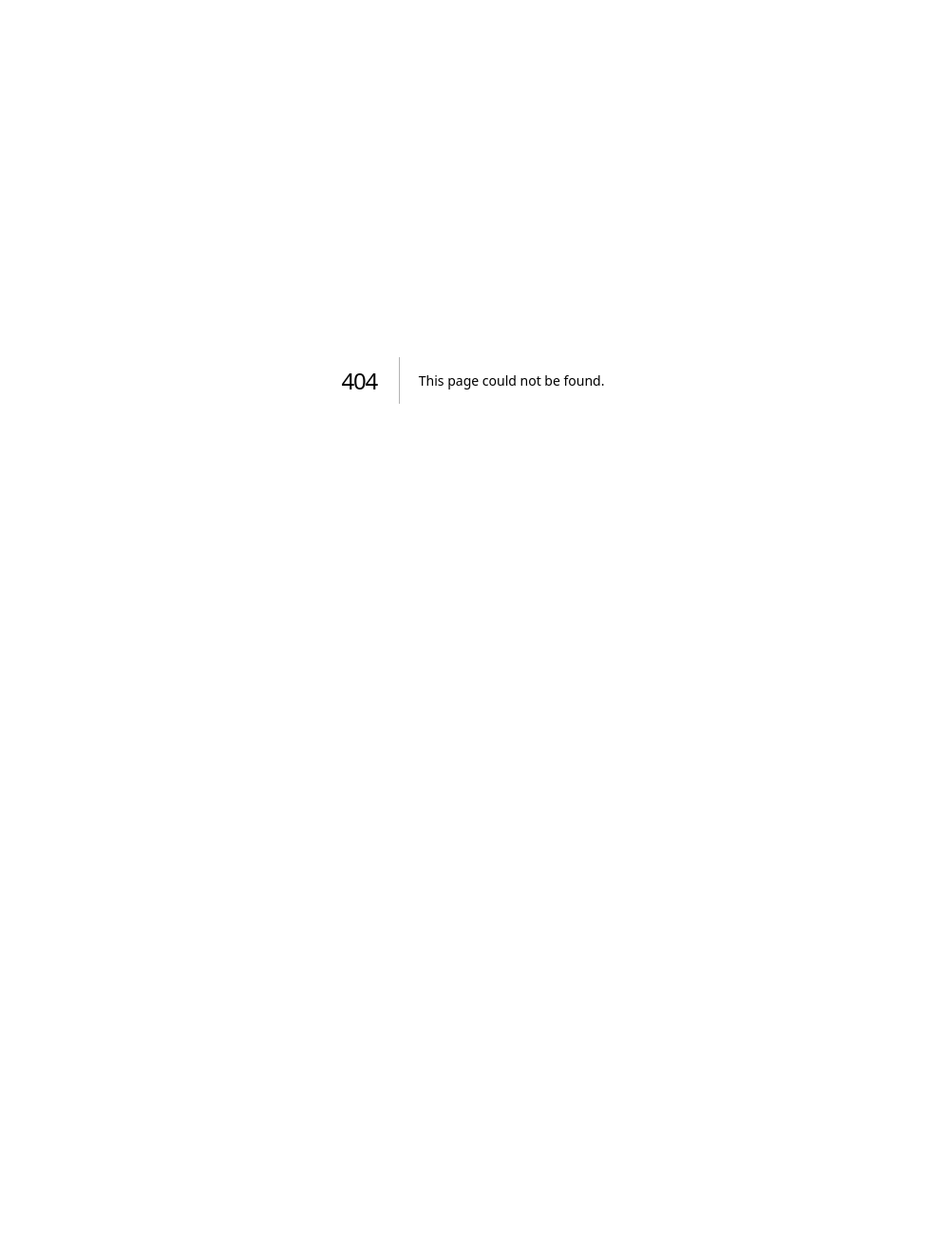
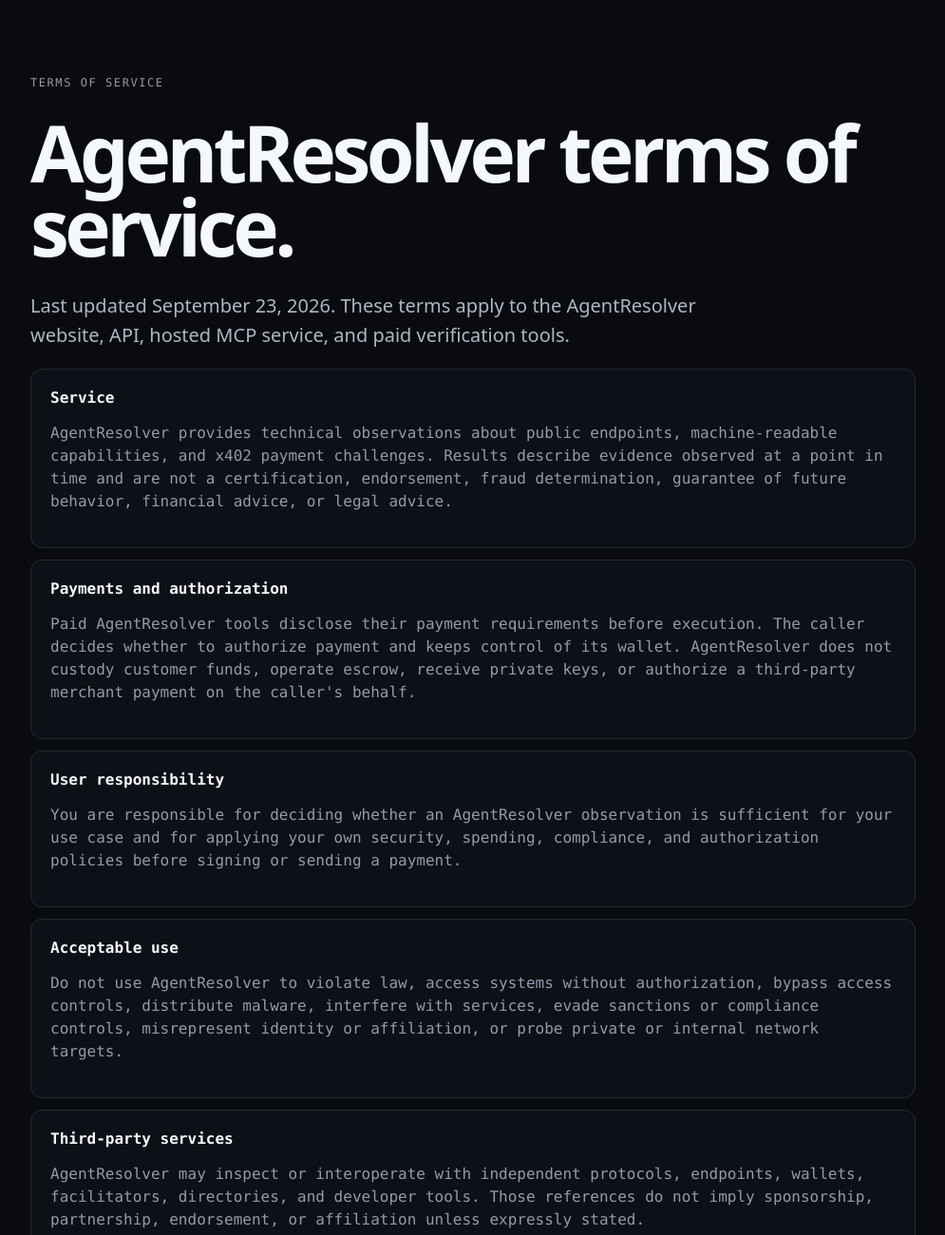
Before and after one commit to waxsway/agentresolver, a Next.js app: page /terms in a window 1280 px wide. Before the commit this address had no page. Shown: the top 1300 px of the page at 95% size, without its empty margins (142-1137 px from the left). Before the commit the page ends 800 px from the top, so only its background shows below. Built offline with nearby package versions, Linux system fonts and the light colour scheme.

Commit message:
Add connector review and policy pages

```diff
--- /dev/null
+++ b/src/app/terms/page.tsx
@@ -0,0 +1,93 @@
+import type { Metadata } from "next";
+
+export const metadata: Metadata = {
+  title: "Terms of Service — AgentResolver",
+  description: "Terms of service for the AgentResolver website, API, and hosted MCP service."
+};
+
+export default function TermsPage() {
+  return (
+    <main>
+      <div className="eyebrow">TERMS OF SERVICE</div>
+      <h1>AgentResolver terms of service.</h1>
+      <p className="lead">
+        Last updated September 23, 2026. These terms apply to the AgentResolver
+        website, API, hosted MCP service, and paid verification tools.
+      </p>
+
+      <section>
+        <h2>Service</h2>
+        <p>
+          AgentResolver provides technical observations about public endpoints,
+          machine-readable capabilities, and x402 payment challenges. Results
+          describe evidence observed at a point in time and are not a
+          certification, endorsement, fraud determination, guarantee of future
+          behavior, financial advice, or legal advice.
+        </p>
+      </section>
+
+      <section>
+        <h2>Payments and authorization</h2>
+        <p>
+          Paid AgentResolver tools disclose their payment requirements before
+          execution. The caller decides whether to authorize payment and keeps
+          control of its wallet. AgentResolver does not custody customer funds,
+          operate escrow, receive private keys, or authorize a third-party
+          merchant payment on the caller&apos;s behalf.
+        </p>
+      </section>
+
+      <section>
+        <h2>User responsibility</h2>
+        <p>
+          You are responsible for deciding whether an AgentResolver observation
+          is sufficient for your use case and for applying your own security,
+          spending, compliance, and authorization policies before signing or
+          sending a payment.
+        </p>
+      </section>
+
+      <section>
+        <h2>Acceptable use</h2>
+        <p>
+          Do not use AgentResolver to violate law, access systems without
+          authorization, bypass access controls, distribute malware, interfere
+          with services, evade sanctions or compliance controls, misrepresent
+          identity or affiliation, or probe private or internal network targets.
+        </p>
+      </section>
+
+      <section>
+        <h2>Third-party services</h2>
+        <p>
+          AgentResolver may inspect or interoperate with independent protocols,
+          endpoints, wallets, facilitators, directories, and developer tools.
+          Those references do not imply sponsorship, partnership, endorsement,
+          or affiliation unless expressly stated.
+        </p>
+      </section>
+
+      <section>
+        <h2>Availability</h2>
+        <p>
+          The service is provided on an as-available basis. Public endpoints and
+          payment challenges can change after they are observed, and blockchain
+          transactions may be irreversible.
+        </p>
+      </section>
+
+      <section>
+        <h2>Contact</h2>
+        <p>
+          Questions about these terms can be sent to{" "}
+          <a href="mailto:waxsway@gmail.com">waxsway@gmail.com</a>.
+        </p>
+      </section>
+
+      <p className="links">
+        <a href="/">Home</a> · <a href="/connector">Connector info</a> ·{" "}
+        <a href="/privacy">Privacy</a> · <a href="/support">Support</a>
+      </p>
+    </main>
+  );
+}
```
